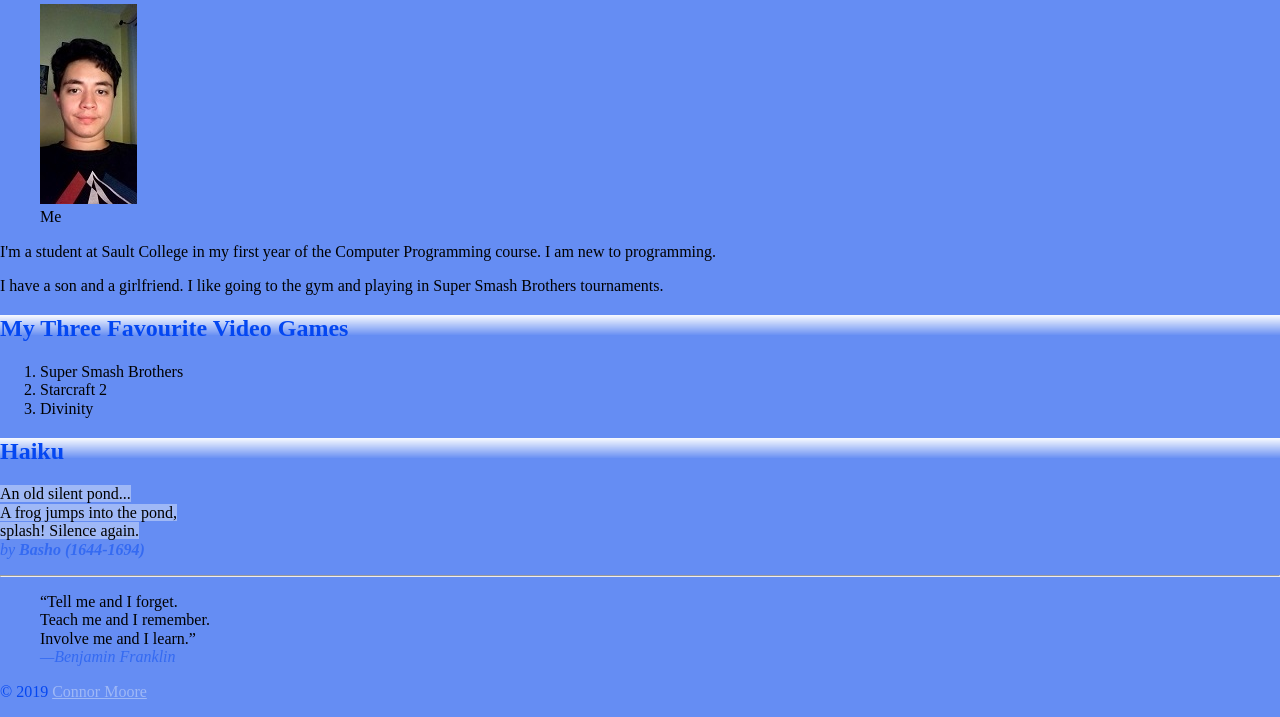
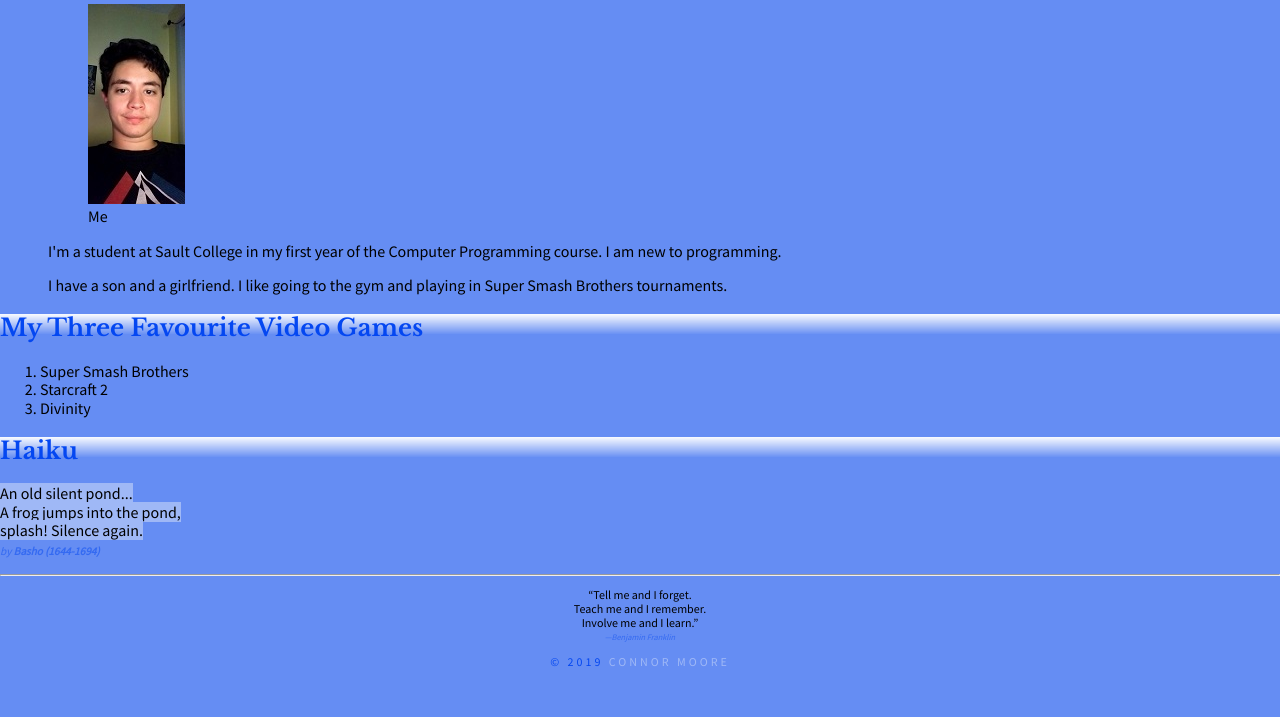
Before and after one commit to connorgit32/csd120.19f, a plain HTML site: page Index.html in a window 1280 px wide. Shown: the part 147-864 px from the top of the page. After the commit the page ends 828 px from the top, so only its background shows below. Drawn offline with nearby package versions, Linux system fonts and the light colour scheme.

Commit message:
lab 3 finished

```diff
--- a/Index.html
+++ b/Index.html
@@ -5,6 +5,8 @@
         <meta charset="UTF-8">
 
         <title>Connor's CSD120 Website</title>
+
+        <link href="https://fonts.googleapis.com/css?family=Libre+Baskerville:400,700|Source+Sans+Pro&display=swap" rel="stylesheet">
 
         <link rel="stylesheet" type="text/css" href="styles/normalize.css">
 
@@ -35,7 +37,7 @@
 
     <main>
 
-        <section>
+        <section class="bio">
             <h1 class="bgimg">Welcome to Connor's CSD120 Website!</h1>
                 <figure class="mugshot">
                     <a href="images/selfie.jpg" alt="Selfie"><img src="images/selfiethumbnail.jpg" alt="Thumbnail selfie"></a>
--- a/styles/main.css
+++ b/styles/main.css
@@ -1,26 +1,54 @@
 @charset "UTF-8";
+
+nav ul li {
+    list-style-type: none;
+}
+
+main ul li {
+    list-style-type: upper-roman;
+}
+
 body {
-    background-color: #658DF3
+    background-color: #658DF3;
+
+    font-family: 'Source Sans Pro', sans-serif;
 }
 
 h1, h2, h3 {
     color: #0447F1;
 }
 
-h1.bgimg, h2.bgimg {
+h1, h2 {
     background-image: url("../images/gradient.png");
     background-repeat: repeat-x;
+
+    font-family: 'Libre Baskerville', serif;
 }
 
 a {
-    color: #9FB8F6
+    color: #9FB8F6;
+    text-decoration: none;
 }
 
 .byline {
     color: rgb(4, 71, 241);
     color: rgba(4, 71, 241, 0.5);
+    font-size: 70%;
+
+}
+
+
+.bio {
+    text-indent: 3em;
 }
 
 #page-copyright {
     color: #0447F1;
+    text-transform: uppercase;
+    letter-spacing: 3px;
 }
+
+footer {
+    text-align: center;
+    font-size: 12px;
+}
```
Also changed, not shown: Glossary.html (+2 -0 lines), Links.html (+4 -0 lines).
